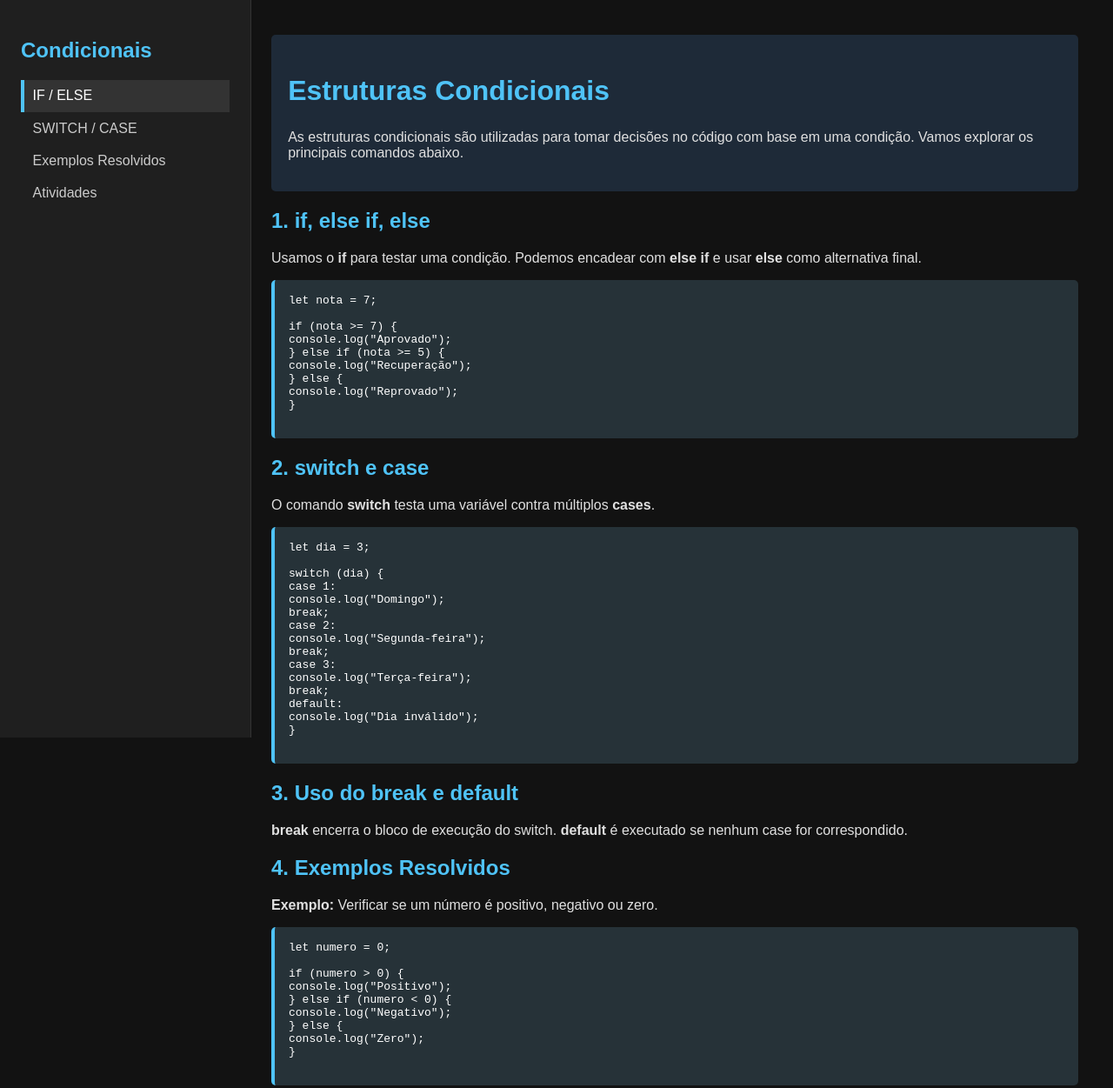
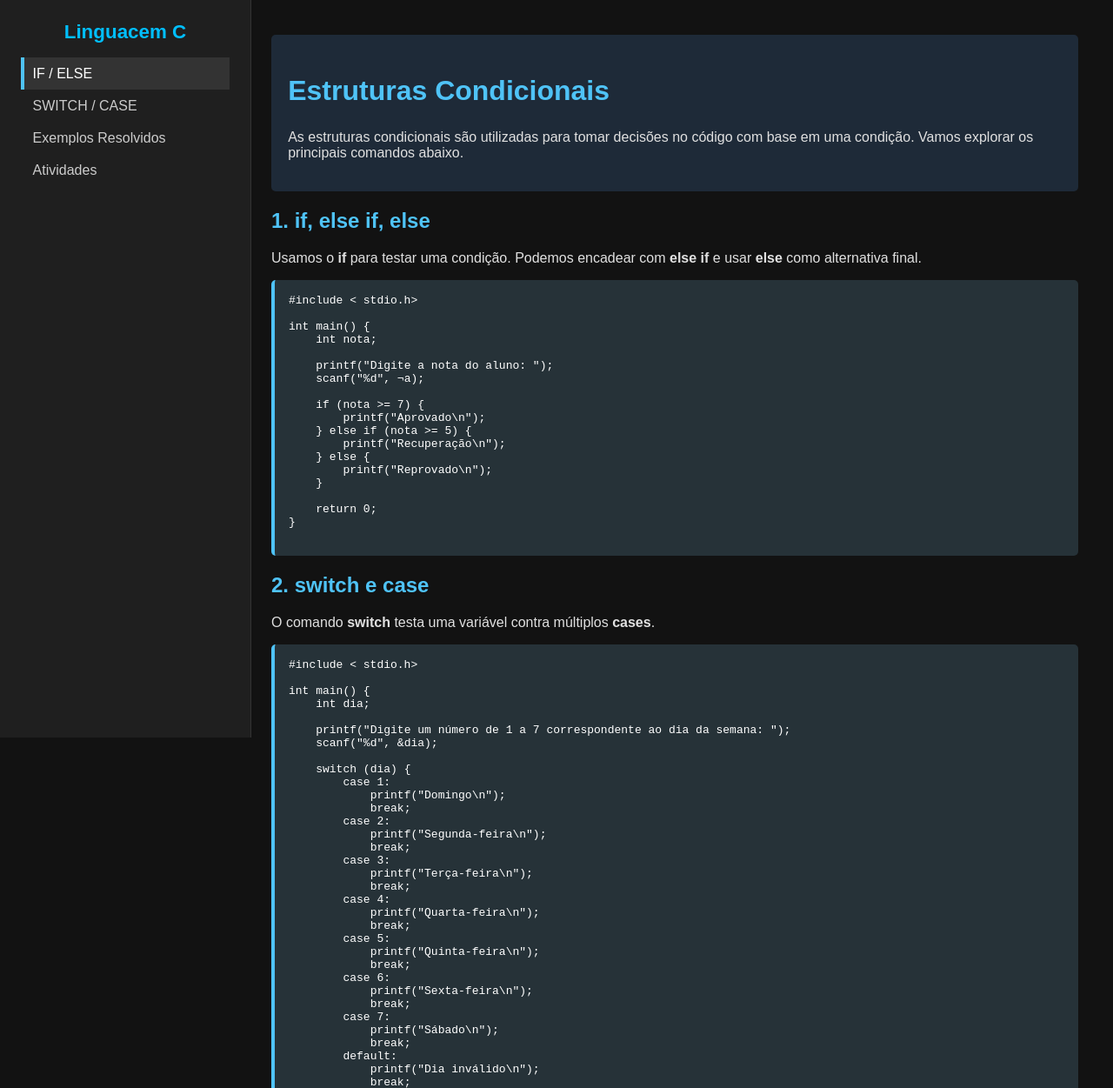
Before and after one commit to VictorTI26/Learn-C-site, a plain HTML site: page ElseIF - Felipe/else2.html in a window 1280 px wide. Shown: the top 1251 px of the page at 87% size. Drawn offline with Linux system fonts and the light colour scheme.

Commit message:
commit final

```diff
--- a/ElseIF - Felipe/else2.css
+++ b/ElseIF - Felipe/else2.css
@@ -110,3 +110,24 @@ pre {
   .footer-links a:hover {
     color: #fff;
   }
+
+  .nav-bar-container a.tittle {
+  color: #00bfff;
+  font-size: 1.4rem;
+  font-weight: bold;
+  text-decoration: none;
+  display: flex;
+  justify-content: center;
+  border-left: none;
+  transition: none;
+  padding: 0;
+  background-color: transparent;
+}
+
+/* Também sobrescreve os estilos de hover e active */
+.nav-bar-container a.tittle:hover,
+.nav-bar-container a.tittle.active {
+  background-color: transparent;
+  border-left: none;
+  color: #00bfff;
+}
--- a/ElseIF - Felipe/else2.html
+++ b/ElseIF - Felipe/else2.html
@@ -8,7 +8,7 @@
 </head>
 <body>
     <aside id="intro" class="nav-bar-container">
-        <h2>Condicionais</h2>
+        <a class="tittle" href="../Homepage/home.html">Linguacem C</a>
         <nav>
             <ul>
                 <li class="btns"><a class="active" href="#if">IF / ELSE</a></li>
@@ -32,14 +32,23 @@
                 <h2>1. if, else if, else</h2>
                 <p>Usamos o <strong>if</strong> para testar uma condição. Podemos encadear com <strong>else if</strong> e usar <strong>else</strong> como alternativa final.</p>
                 <pre>
-let nota = 7;
+#include < stdio.h>
+
+int main() {
+    int nota;
+
+    printf("Digite a nota do aluno: ");
+    scanf("%d", &nota);
 
     if (nota >= 7) {
-console.log("Aprovado");
+        printf("Aprovado\n");
     } else if (nota >= 5) {
-console.log("Recuperação");
+        printf("Recuperação\n");
     } else {
-console.log("Reprovado");
+        printf("Reprovado\n");
+    }
+
+    return 0;
 }
                 </pre>
             </aside>
@@ -49,21 +58,44 @@ console.log("Reprovado");
                 <h2>2. switch e case</h2>
                 <p>O comando <strong>switch</strong> testa uma variável contra múltiplos <strong>cases</strong>.</p>
                 <pre>
-let dia = 3;
+#include < stdio.h>
+
+int main() {
+    int dia;
+
+    printf("Digite um número de 1 a 7 correspondente ao dia da semana: ");
+    scanf("%d", &dia);
 
     switch (dia) {
         case 1:
-console.log("Domingo");
+            printf("Domingo\n");
             break;
         case 2:
-console.log("Segunda-feira");
+            printf("Segunda-feira\n");
             break;
         case 3:
-console.log("Terça-feira");
+            printf("Terça-feira\n");
+            break;
+        case 4:
+            printf("Quarta-feira\n");
+            break;
+        case 5:
+            printf("Quinta-feira\n");
+            break;
+        case 6:
+            printf("Sexta-feira\n");
+            break;
+        case 7:
+            printf("Sábado\n");
             break;
         default:
-console.log("Dia inválido");
+            printf("Dia inválido\n");
+            break;
     }
+
+    return 0;
+}
+
                 </pre>
 
             </aside>
@@ -80,15 +112,25 @@ console.log("Dia inválido");
                 <h2>4. Exemplos Resolvidos</h2>
                 <p><strong>Exemplo:</strong> Verificar se um número é positivo, negativo ou zero.</p>
                 <pre>
-let numero = 0;
+#include < stdio.h>
+
+int main() {
+    int numero;
+
+    printf("Digite um número: ");
+    scanf("%d", &numero);
 
     if (numero > 0) {
-console.log("Positivo");
+        printf("Positivo\n");
     } else if (numero < 0) {
-console.log("Negativo");
+        printf("Negativo\n");
     } else {
-console.log("Zero");
+        printf("Zero\n");
     }
+
+    return 0;
+}
+
                 </pre>
 
             </aside>
@@ -98,9 +140,7 @@ console.log("Zero");
                 <h2>5. Atividades para Praticar</h2>
                 <ul>
                     <li>Crie um código que leia a idade e diga se é maior ou menor de idade.</li>
-                    <li>Verifique se um número é par ou ímpar.</li>
                     <li>Utilize switch para imprimir o nome do mês com base no número (1 a 12).</li>
-                    <li>Crie um menu com switch para um sistema de loja (ex: 1 - Comprar, 2 - Vender, etc.).</li>
                 </ul>
 
             </aside>
--- a/Homepage/home.css
+++ b/Homepage/home.css
@@ -126,3 +126,24 @@ pre {
     margin: 40px auto;
     display: block;
 }
+
+.nav-bar-container a.tittle {
+  color: #00bfff;
+  font-size: 1.4rem;
+  font-weight: bold;
+  text-decoration: none;
+  display: flex;
+  justify-content: center;
+  border-left: none;
+  transition: none;
+  padding: 0;
+  background-color: transparent;
+}
+
+/* Também sobrescreve os estilos de hover e active */
+.nav-bar-container a.tittle:hover,
+.nav-bar-container a.tittle.active {
+  background-color: transparent;
+  border-left: none;
+  color: #00bfff;
+}
--- a/Introducao C - Ricardo/programacaoC.css
+++ b/Introducao C - Ricardo/programacaoC.css
@@ -118,3 +118,24 @@ pre {
   .rickt {
     color: #fff;
   }
+
+  .nav-bar-container a.tittle {
+  color: #00bfff;
+  font-size: 1.4rem;
+  font-weight: bold;
+  text-decoration: none;
+  display: flex;
+  justify-content: center;
+  border-left: none;
+  transition: none;
+  padding: 0;
+  background-color: transparent;
+}
+
+/* Também sobrescreve os estilos de hover e active */
+.nav-bar-container a.tittle:hover,
+.nav-bar-container a.tittle.active {
+  background-color: transparent;
+  border-left: none;
+  color: #00bfff;
+}
--- a/Lógica - Victor Micheluzzi/logica.css
+++ b/Lógica - Victor Micheluzzi/logica.css
@@ -108,3 +108,24 @@ pre {
 .footer-links a:hover {
     color: #fff;
 }
+
+.nav-bar-container a.tittle {
+  color: #00bfff;
+  font-size: 1.4rem;
+  font-weight: bold;
+  text-decoration: none;
+  display: flex;
+  justify-content: center;
+  border-left: none;
+  transition: none;
+  padding: 0;
+  background-color: transparent;
+}
+
+/* Também sobrescreve os estilos de hover e active */
+.nav-bar-container a.tittle:hover,
+.nav-bar-container a.tittle.active {
+  background-color: transparent;
+  border-left: none;
+  color: #00bfff;
+}
--- a/Operadores - Vitor Uler/operadoresexpressoes.css
+++ b/Operadores - Vitor Uler/operadoresexpressoes.css
@@ -110,3 +110,24 @@ pre {
   .footer-links a:hover {
     color: #fff;
   }
+
+  .nav-bar-container a.tittle {
+  color: #00bfff;
+  font-size: 1.4rem;
+  font-weight: bold;
+  text-decoration: none;
+  display: flex;
+  justify-content: center;
+  border-left: none;
+  transition: none;
+  padding: 0;
+  background-color: transparent;
+}
+
+/* Também sobrescreve os estilos de hover e active */
+.nav-bar-container a.tittle:hover,
+.nav-bar-container a.tittle.active {
+  background-color: transparent;
+  border-left: none;
+  color: #00bfff;
+}
--- a/Repeticao - Heitor/EstruturasDeRepeticao.css
+++ b/Repeticao - Heitor/EstruturasDeRepeticao.css
@@ -121,3 +121,24 @@ pre {
 .footer-links a:hover {
     color: #fff;
 }
+
+.nav-bar-container a.tittle {
+  color: #00bfff;
+  font-size: 1.4rem;
+  font-weight: bold;
+  text-decoration: none;
+  display: flex;
+  justify-content: center;
+  border-left: none;
+  transition: none;
+  padding: 0;
+  background-color: transparent;
+}
+
+/* Também sobrescreve os estilos de hover e active */
+.nav-bar-container a.tittle:hover,
+.nav-bar-container a.tittle.active {
+  background-color: transparent;
+  border-left: none;
+  color: #00bfff;
+}
--- a/Saida de dados - Stahelin/Entrada e saida de dados.css
+++ b/Saida de dados - Stahelin/Entrada e saida de dados.css
@@ -110,3 +110,24 @@ pre {
   .footer-links a:hover {
     color: #fff;
   }
+
+  .nav-bar-container a.tittle {
+  color: #00bfff;
+  font-size: 1.4rem;
+  font-weight: bold;
+  text-decoration: none;
+  display: flex;
+  justify-content: center;
+  border-left: none;
+  transition: none;
+  padding: 0;
+  background-color: transparent;
+}
+
+/* Também sobrescreve os estilos de hover e active */
+.nav-bar-container a.tittle:hover,
+.nav-bar-container a.tittle.active {
+  background-color: transparent;
+  border-left: none;
+  color: #00bfff;
+}
--- a/Variaveis - Meyer/styles.css
+++ b/Variaveis - Meyer/styles.css
@@ -5,21 +5,27 @@
     box-sizing: border-box;
 }
 
-/* Corpo */
+/* Estrutura principal */
 body {
     font-family: Arial, sans-serif;
     background-color: #121212;
     color: #e0e0e0;
+    min-height: 100vh;
+}
+
+.page-container {
     display: flex;
+    min-height: 100vh;
 }
 
 /* Barra lateral fixa */
 .nav-bar-container {
     background-color: #1f1f1f;
-    width: 15rem;
+    width: 17rem;
     padding: 1.5rem;
     border-right: 1px solid #333;
-    position: fixed;
+    position: sticky;
+    top: 0;
     height: 100vh;
     overflow-y: auto;
     flex-shrink: 0;
@@ -56,10 +62,16 @@ body {
 }
 
 /* Conteúdo principal */
+.content-wrapper {
+    flex: 1;
+    display: flex;
+    flex-direction: column;
+    min-height: 100vh;
+}
+
 main {
     flex: 1;
     padding: 2.5rem;
-    margin-left: 17rem; /* espaço para a sidebar */
 }
 
 /* Títulos */
@@ -104,14 +116,14 @@ footer {
     background-color: #111;
     color: #ccc;
     text-align: center;
-    padding: 20px 0;
-    margin-top: 3rem;
+    padding: 20px;
     border-top: 1px solid #333;
+    margin-top: auto; /* Isso empurra o footer para baixo */
 }
 
 /* Responsivo básico */
 @media (max-width: 768px) {
-    body {
+    .page-container {
         flex-direction: column;
     }
 
@@ -124,7 +136,27 @@ footer {
     }
 
     main {
-        margin-left: 0;
         padding: 1.5rem;
     }
 }
+
+.nav-bar-container a.tittle {
+  color: #00bfff;
+  font-size: 1.4rem;
+  font-weight: bold;
+  text-decoration: none;
+  display: flex;
+  justify-content: center;
+  border-left: none;
+  transition: none;
+  padding: 0;
+  background-color: transparent;
+}
+
+/* Também sobrescreve os estilos de hover e active */
+.nav-bar-container a.tittle:hover,
+.nav-bar-container a.tittle.active {
+  background-color: transparent;
+  border-left: none;
+  color: #00bfff;
+}
```
Also changed, not shown: Homepage/home.html (+2 -7 lines), Introducao C - Ricardo/programaçaoC.html (+1 -1 lines), Lógica - Victor Micheluzzi/logica.html (+2 -2 lines), Operadores - Vitor Uler/operadoresexpressoes.html (+2 -2 lines), Repeticao - Heitor/EstruturasDeRepeticao.html (+2 -2 lines), Saida de dados - Stahelin/Entrada e saida de dados.html (+1 -1 lines), Variaveis - Meyer/index.html (+7 -3 lines). Lines whose indentation alone changed are shown as unchanged.
